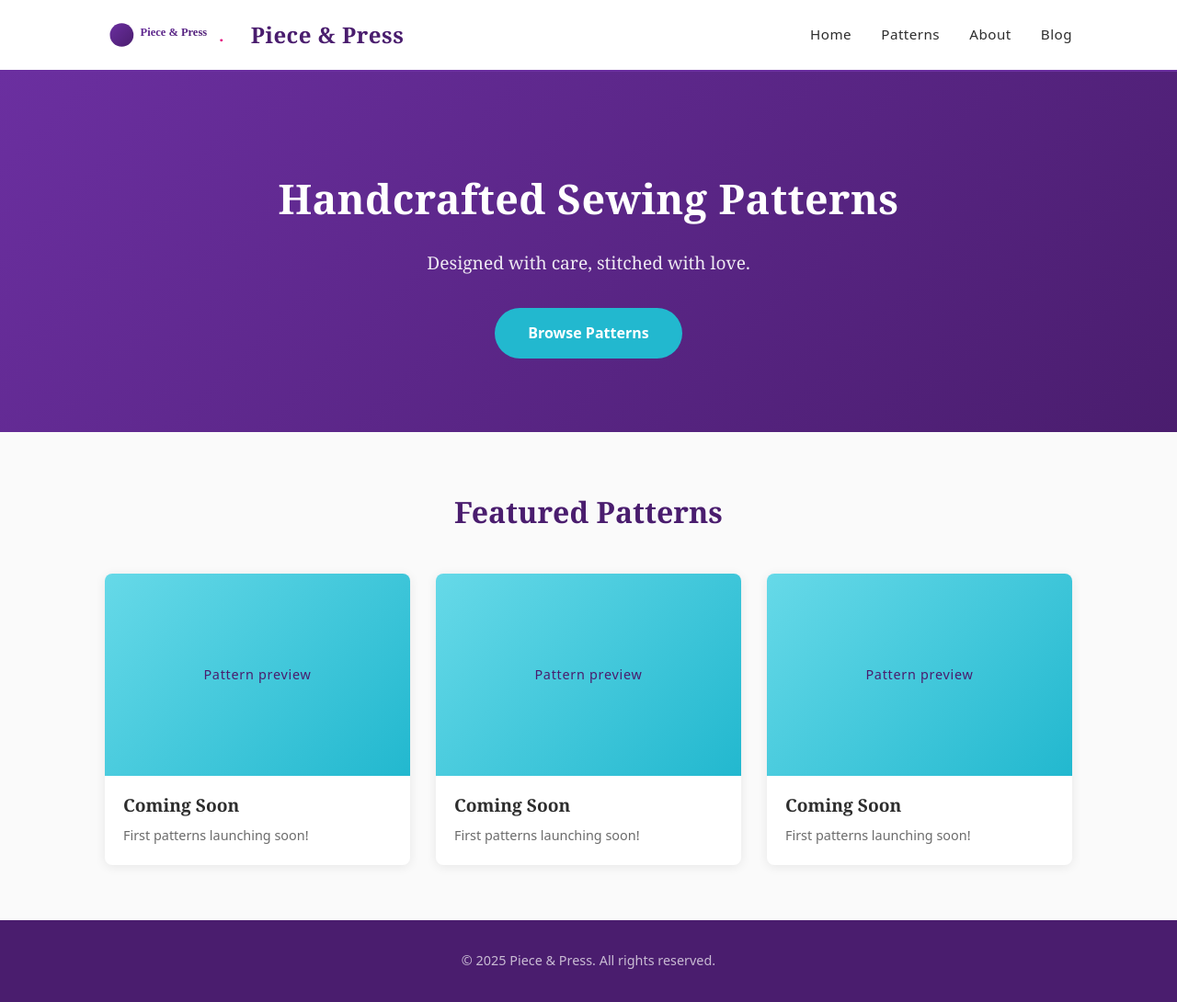
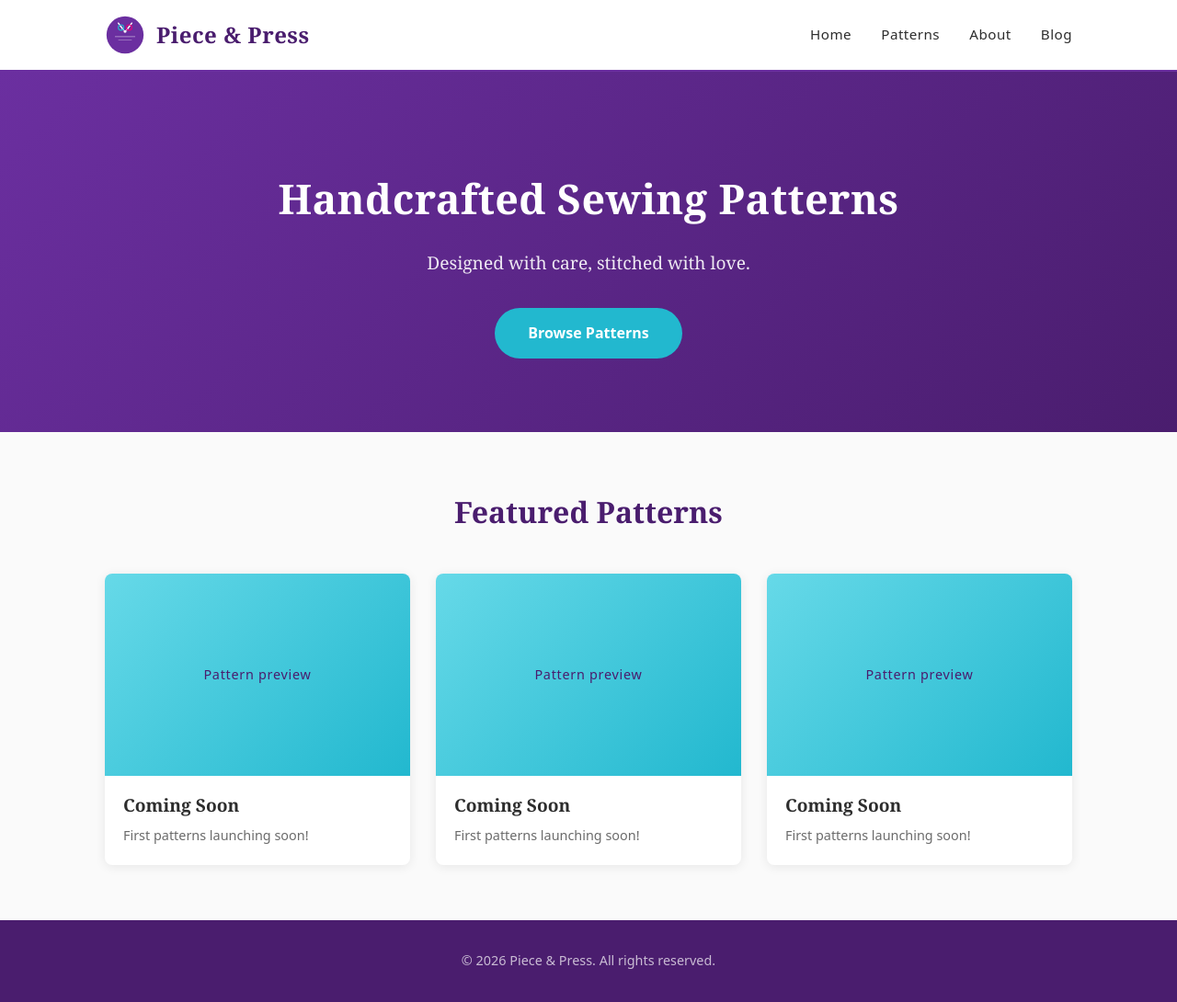
Before and after one commit to rubygeek/piece-and-press-site, a plain HTML site: page index.html in a window 1280 px wide. Shown: the whole page at 92% size. Drawn offline with Linux system fonts and the light colour scheme.

Commit message:
js for the copy right date

```diff
--- a/index.html
+++ b/index.html
@@ -11,7 +11,18 @@
   <header class="site-header">
     <div class="container">
       <a href="/" class="logo-link">
-        <img src="/assets/images/logo.svg" alt="Piece & Press logo" class="logo">
+        <svg class="logo" width="40" height="40" viewBox="0 0 120 120" xmlns="http://www.w3.org/2000/svg">
+          <circle cx="60" cy="60" r="55" fill="#6B2FA0"/>
+          <g>
+            <line x1="55" y1="45" x2="40" y2="25" stroke="white" stroke-width="4" stroke-linecap="round"/>
+            <line x1="65" y1="45" x2="80" y2="25" stroke="white" stroke-width="4" stroke-linecap="round"/>
+            <circle cx="48" cy="38" r="8" fill="none" stroke="#22B8CF" stroke-width="3"/>
+            <circle cx="72" cy="38" r="8" fill="none" stroke="#E4007C" stroke-width="3"/>
+            <circle cx="60" cy="50" r="4" fill="white"/>
+            <line x1="30" y1="65" x2="90" y2="65" stroke="white" stroke-width="2" opacity="0.6"/>
+            <line x1="40" y1="75" x2="80" y2="75" stroke="white" stroke-width="2" opacity="0.4"/>
+          </g>
+        </svg>
         <span class="logo-text">Piece & Press</span>
       </a>
       <nav class="nav">
@@ -56,7 +67,8 @@
 
   <footer class="site-footer">
     <div class="container">
-      <p>&copy; 2025 Piece & Press. All rights reserved.</p>
+      <p>&copy; <span id="year"></span> Piece & Press. All rights reserved.</p>
+      <script>document.getElementById('year').textContent = new Date().getFullYear()</script>
     </div>
   </footer>
 </body>
```
Also changed, not shown: 404.html (+18 -1 lines), about.html (+14 -2 lines), blog.html (+14 -2 lines), patterns.html (+14 -2 lines).
